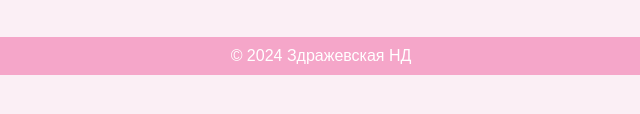
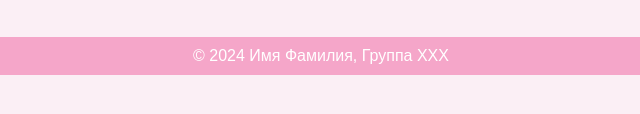
Before and after one commit to qwjdldlfjntoshhh/Site, a plain HTML site: page gamerate.html in a window 1280 px wide. Shown: the part 356-470 px from the top of the page, 319-959 px from the left. Drawn offline with Linux system fonts and the light colour scheme.

Commit message:
Update gamerate.html

```diff
--- a/gamerate.html
+++ b/gamerate.html
@@ -355,7 +355,7 @@
         <button id="startNewGame" class="button">Начать новую игру</button>
         </main>
         <footer>
-            © 2024 Здражевская НД
+            © 2024 Имя Фамилия, Группа XXX
         </footer>
         <script src="game.js"></script>
         <script src="script.js"></script>
```
